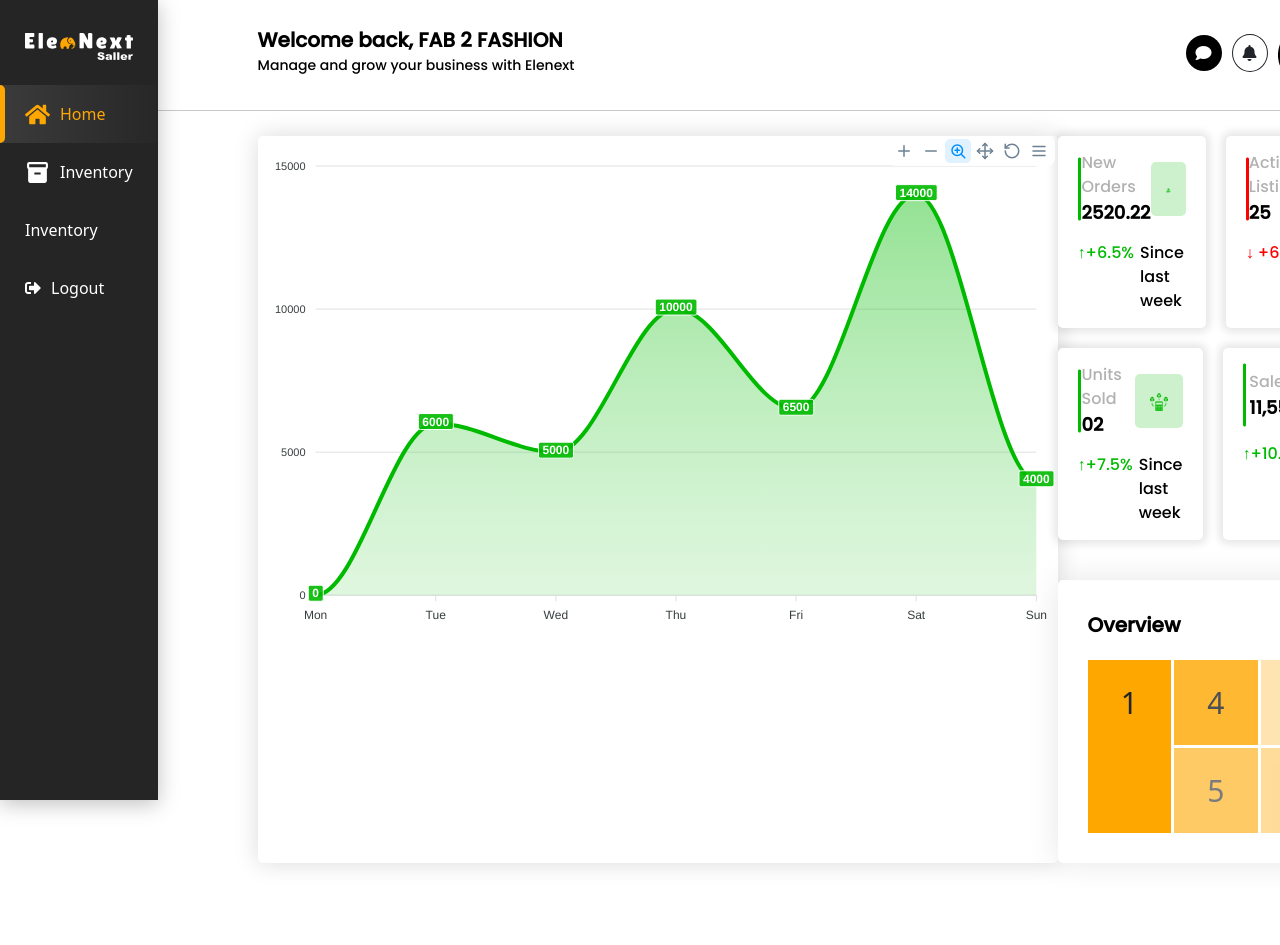
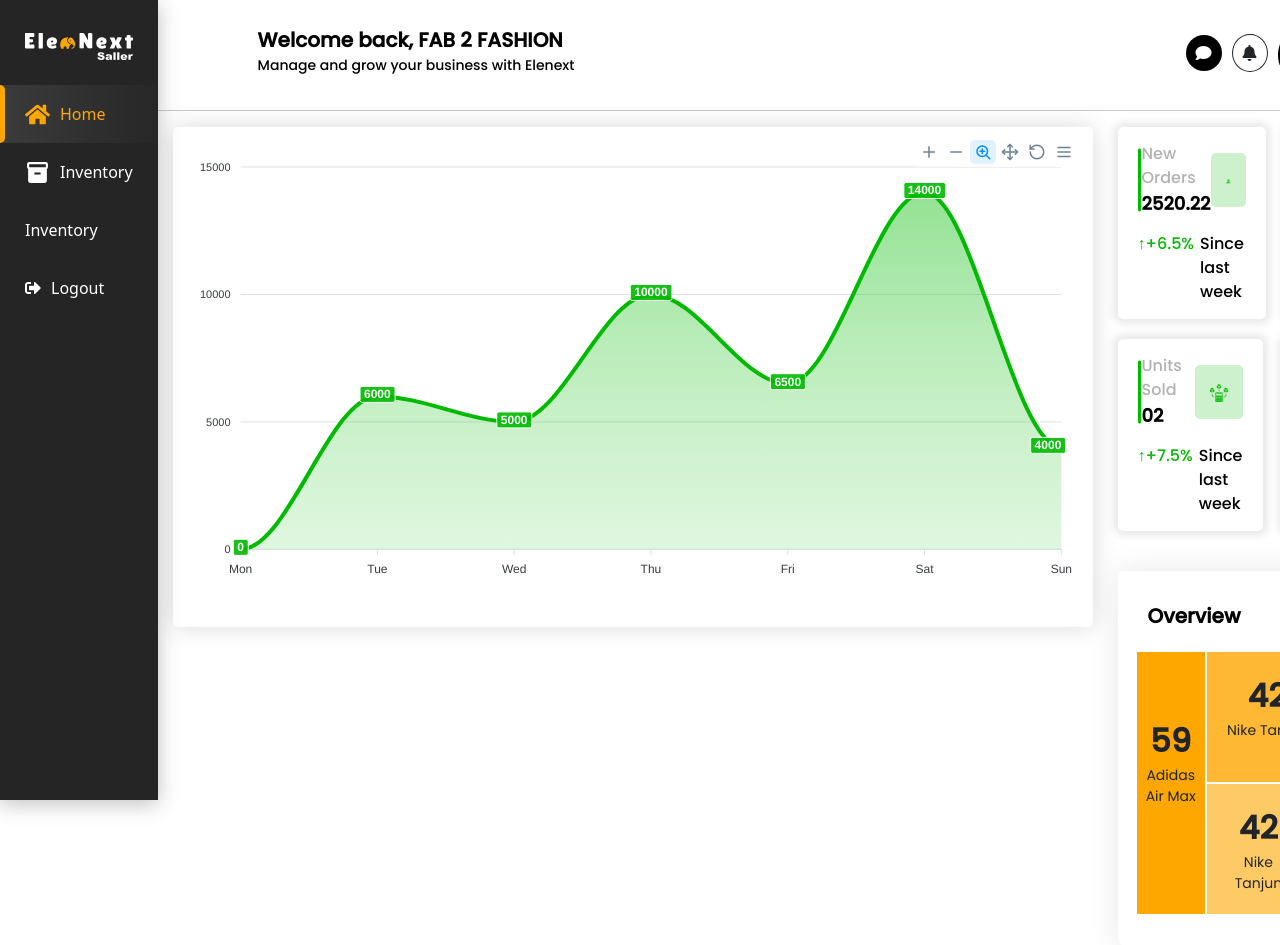
Before and after one commit to umangmalaviya/Elenext-Seller, a React (Create React App) app: page /Home in a window 1280 px wide. Shown: the top 945 px of the page. Before the commit the page ends 888 px from the top, so only its background shows below. Built offline with nearby package versions, Linux system fonts and the light colour scheme.

Commit message:
gride done

```diff
--- a/src/Components/Pages/Home.jsx
+++ b/src/Components/Pages/Home.jsx
@@ -83,13 +83,15 @@ const Home = () => {
                         </div>
                     </div>
                     <hr />
+                    <div className="seller-container">
                         <div className="middle-sidenavbar-inner">
                             <div className="chart">
                                 <Chart
                                     options={state.options}
                                     series={state.series}
                                     type="area"
-                                width="800"
+                                    width="900"
+                                    height="450"
                                 />
                             </div>
                             <div className="right-miidle-sidebar-inner">
@@ -164,18 +166,42 @@ const Home = () => {
 
                                 <div className="overview">
                                     <p className="over">Overview</p>
-                                <div className="grid-container">
-                                    <div className="grid-item item1">1</div>
-                                    <div className="grid-item item2">2</div>
-                                    <div className="grid-item item3">3</div>
-                                    <div className="grid-item item4">4</div>
-                                    <div className="grid-item item5">5</div>
+                                    <div className="row">
+                                        <div className="col-3 grid-item item1">
+                                            <div className="grid_number">59</div>
+                                            <div className="grid_txt">Adidas</div>
+                                            <div className="grid_txt">Air Max</div>
+                                        </div>
+                                        <div className="col-9">
+                                            <div className="row">
+                                                <div className="col-7 grid-item item4">
+                                                    <div className="grid_number">42</div>
+                                                    <div className="grid_txt">Nike Tanjun</div>
+                                                </div>
+                                                <div className="col-5 grid-item item2">
+                                                    <div className="grid_number">4</div>
+                                                    <div className="grid_txt">Vans Word</div>
+                                                </div>
+                                            </div>
+                                            <div className="row">
+                                                <div className="col-6 grid-item item5">
+                                                    <div className="grid_number">42</div>
+                                                    <div className="grid_txt">Nike Tanjun</div>
+                                                </div>
+                                                <div className="col-6 grid-item item3">
+                                                    <div className="grid_number">18</div>
+                                                    <div className="grid_txt">Nick Air Max 270</div>
                                                 </div>
                                             </div>
                                         </div>
                                     </div>
                                 </div>
                             </div>
+                        </div>
+                    </div>
+                </div>
+            </div>
+
         </>
     );
 };
--- a/src/Components/Styles/Demo.css
+++ b/src/Components/Styles/Demo.css
@@ -34,7 +34,7 @@
 }
 
 .sidenavbar {
-    width: 200px;
+    width: 300px;
     height: 100vh;
     min-height: 100%;
     align-items: baseline;
@@ -105,11 +105,21 @@
 .chart {
     box-shadow: 0px 0px 24px rgba(0, 0, 0, 0.15);
     border-radius: 5px;
+    padding: 10px;
+    height: 500px;
+}
+
+.seller-container {
+    width: 100%;
+    max-width: 1530px;
+    margin: 0 auto;
+    padding: 0 15px;
 }
 
 .middle-sidenavbar-inner {
-    margin: 25px 100px;
+    /* margin: 25px auto; */
     display: flex;
+    gap: 25px;
     justify-content: space-between;
 }
 
@@ -206,11 +216,6 @@
     padding: 15px;
 }
 
-.grid-container {
-    display: grid;
-    gap: 3px;
-}
-
 .grid-item {
     background-color: rgba(255, 255, 255, 0.8);
     text-align: center;
@@ -218,34 +223,49 @@
     font-size: 30px;
 }
 
+.grid_number {
+    font-size: 16px;
+    font-family: 'Poppins';
+    font-weight: 600;
+    font-size: 32px;
+}
+
+.grid_txt {
+    font-family: 'Poppins';
+    font-weight: 400;
+    font-size: 14px;
+}
+
 .item1 {
-    grid-column: 1;
-    grid-row: 1/ span 2;
+    padding: 65px 0;
+    text-align: center;
     background: #FEA700;
+    border: 1px solid #FFFFFF;
 }
 
 .item2 {
-    grid-column: 3;
-    grid-row: 1 / span 1;
-    background: #FEA700;
-    opacity: 0.3;
+    text-align: center;
+    background: rgba(254, 167, 0, 0.3);
+    border: 1px solid #FFFFFF;
 }
 
 .item3 {
-    grid-column: 3;
-    grid-row: 2 / span 1;
-    background: #FEA700;
-    opacity: 0.4;
+    text-align: center;
+    background: rgba(254, 167, 0, 0.4);
+    border: 1px solid #FFFFFF;
 }
 
 .item4 {
-    background: #FEA700;
-    opacity: 0.8;
+    text-align: center;
+    background: rgba(254, 167, 0, 0.8);
+    border: 1px solid #FFFFFF;
 }
 
 .item5 {
-    background: #FEA700;
-    opacity: 0.6;
+    align-items: center;
+    text-align: center;
+    background: rgba(254, 167, 0, 0.6);
+    border: 1px solid #FFFFFF;
 }
 
 .over {
```
Lines whose indentation alone changed are shown as unchanged.
